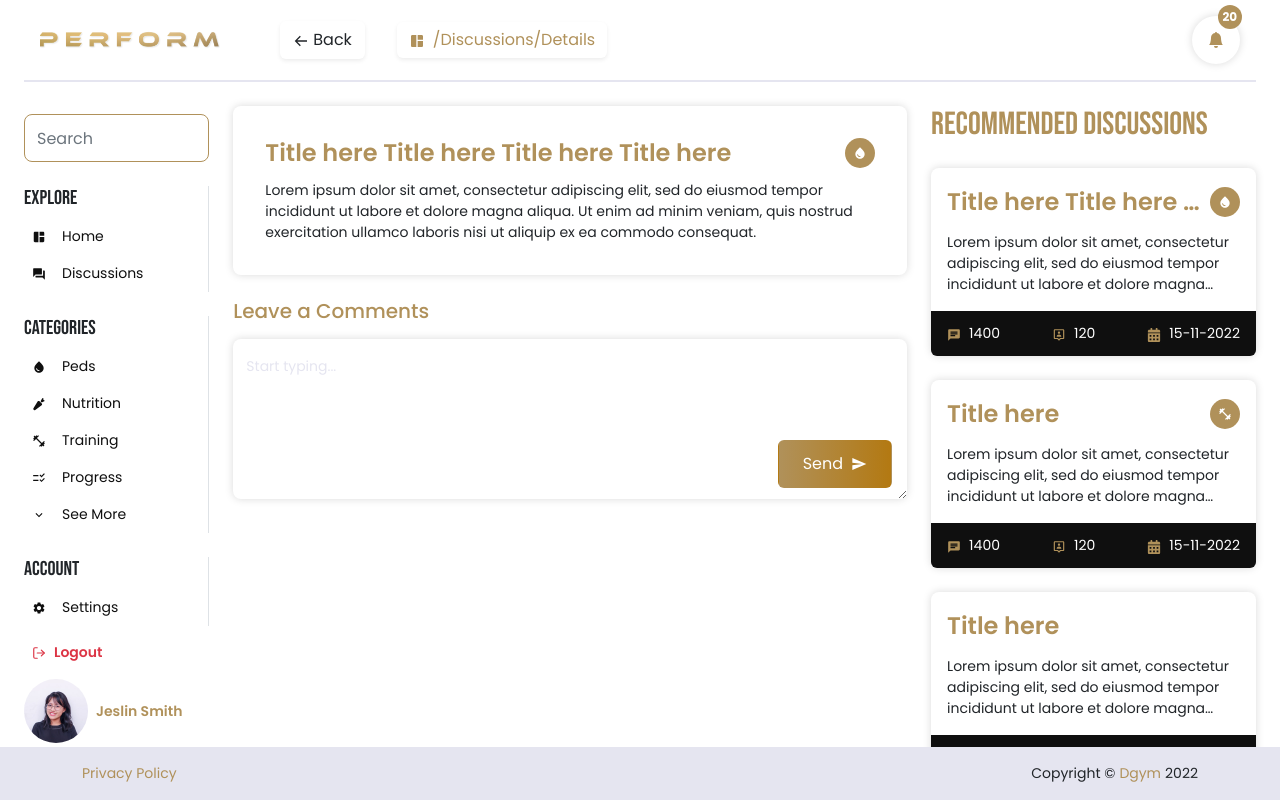
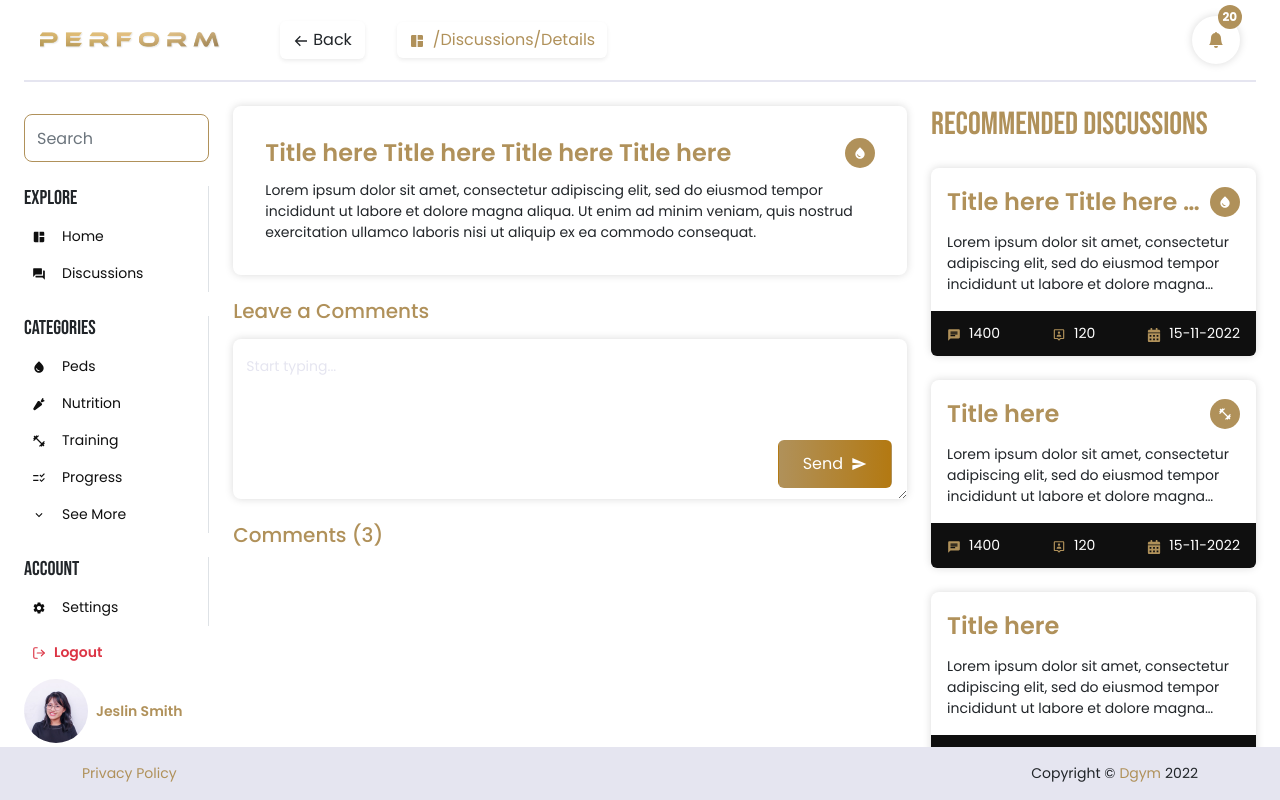
Before and after one commit to aminulds/gymnextjs, a Next.js app: page /discussions/details in a window 1280 px wide. Shown: the top 800 px of the page. Built offline with nearby package versions, Linux system fonts and the light colour scheme.

Commit message:
commenting continue

```diff
--- a/app/discussions/details/discussionDetails.scss
+++ b/app/discussions/details/discussionDetails.scss
@@ -1,4 +1,5 @@
 .discussionDetails {
+    .detailSection {
         .title {
             color: $colorPrimary;
             margin-bottom: 1rem;
@@ -33,3 +34,4 @@
             }
         }
     }
+}
--- a/app/discussions/details/page.js
+++ b/app/discussions/details/page.js
@@ -37,6 +37,11 @@ const Details = () => {
                     <Button className="btnSend" type="button" id="commentSend" text="Send" icon={<MdSend />} />
                 </div>
             </div>
+
+            {/* Show Comments */}
+            <div className="detailSection mt-4">
+                <h5 className="title">Comments (3)</h5>
+            </div>
         </div>
     );
 };
```
Lines whose indentation alone changed are shown as unchanged.
